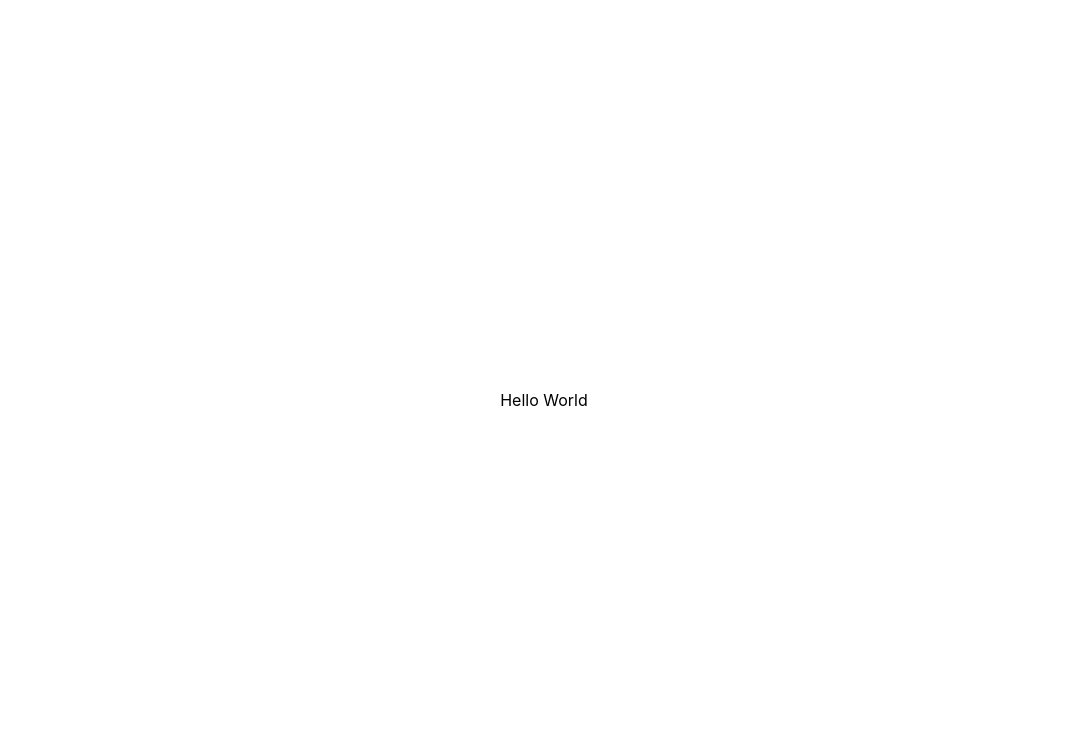
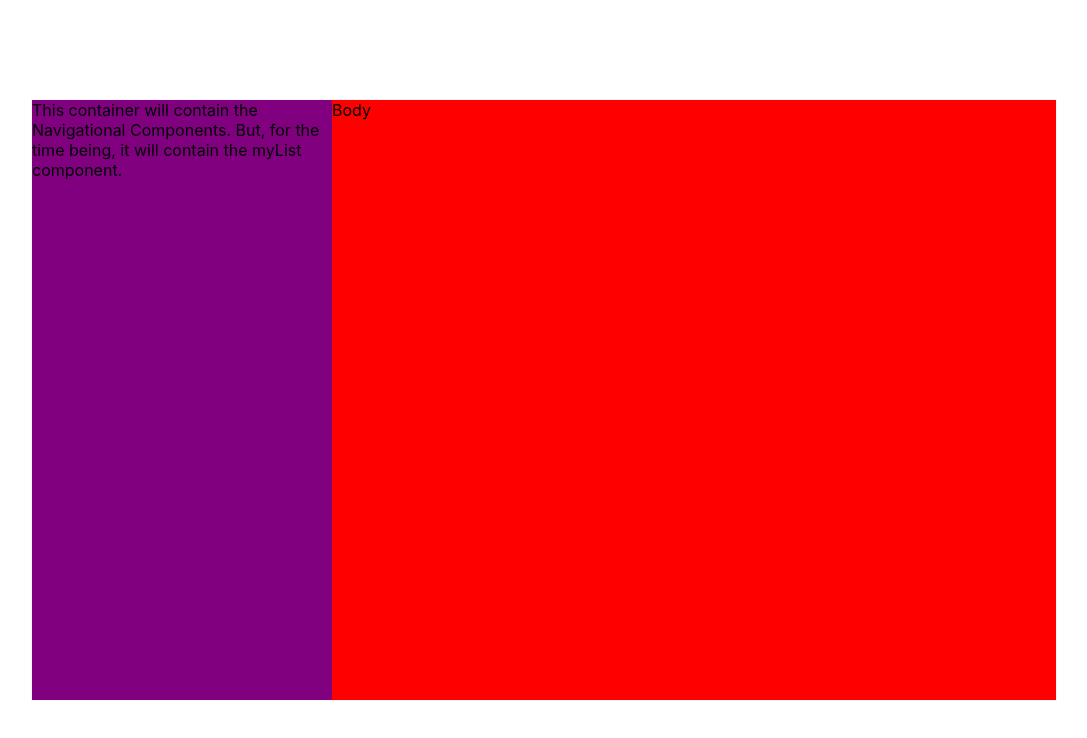
Before and after one commit to AdityaSharma6/todo-app-frontend, a React (Create React App) app: page / in a window 1280 px wide. Shown: the top 738 px of the page, without its empty margins (96-1183 px from the left). Built offline with nearby package versions, Linux system fonts and the light colour scheme.

Commit message:
Created root containers of the container app

```diff
--- a/src/App.css
+++ b/src/App.css
@@ -25,7 +25,7 @@ body {
     align-items: center;
 }
 
-.todo-list-container {
+.root-container {
     border: 1px solid var(--custom-white);
     width: 80vw;
     height: 66vh;
@@ -37,9 +37,36 @@ body {
     display: flex;
     flex-direction: row;
     justify-content: flex-start;
+
+    background-color: pink;
+}
+
+.root-navigation-container {
+    min-width: 200px;
+    max-width: 300px;
+    background-color: purple;
+
+    display: flex;
+    flex-direction: column;
+    justify-content: flex-start;
+
+    flex-grow: 1;
+}
+
+.root-body-container {
+    background-color: red;
+    display: flex;
+    min-width: 300px;
+    flex-grow: 3;
 }
 
 .todo-body-container {
     background-color: var(--dark-grey);
     flex-grow: 2;
 }
+
+@media (max-width: 850px), (max-height: 700px) {
+    .root-navbar-container {
+        display: none;
+    }
+}
--- a/src/App.tsx
+++ b/src/App.tsx
@@ -1,9 +1,13 @@
 import './App.css';
-
+import { Body } from './Components/BodyComponentFolder/Body';
+import { Navigation } from './Components/NavigationComponent/Navigation';
 
 function App() {
     return (
-        <span> Hello World </span>
+        <div className='root-container'>
+            <Navigation />
+            <Body />
+        </div>
     );
 }
 export default App;
--- /dev/null
+++ b/src/Components/BodyComponentFolder/Body.css
@@ -0,0 +1,6 @@
+.root-body-container {
+    background-color: red;
+    display: flex;
+    min-width: 300px;
+    flex-grow: 3;
+}
--- /dev/null
+++ b/src/Components/BodyComponentFolder/Body.tsx
@@ -0,0 +1,6 @@
+import { FunctionComponent } from 'react';
+import './Body.css';
+
+export const Body: FunctionComponent = () => {
+    return <div className='root-body-container'>Body</div>;
+};
--- /dev/null
+++ b/src/Components/NavigationComponent/Navigation.css
@@ -0,0 +1,17 @@
+.root-navigation-container {
+    min-width: 200px;
+    max-width: 300px;
+    background-color: purple;
+
+    display: flex;
+    flex-direction: column;
+    justify-content: flex-start;
+
+    flex-grow: 1;
+}
+
+@media (max-width: 850px), (max-height: 700px) {
+    .root-navbar-container {
+        display: none;
+    }
+}
--- /dev/null
+++ b/src/Components/NavigationComponent/Navigation.tsx
@@ -0,0 +1,11 @@
+import { FunctionComponent } from 'react';
+import './Navigation.css';
+
+export const Navigation: FunctionComponent = () => {
+    return (
+        <div className='root-navigation-container'>
+            This container will contain the Navigational Components. But, for the time
+            being, it will contain the myList component.
+        </div>
+    );
+};
```
Also changed, not shown: src/Components/docs.txt (added).
